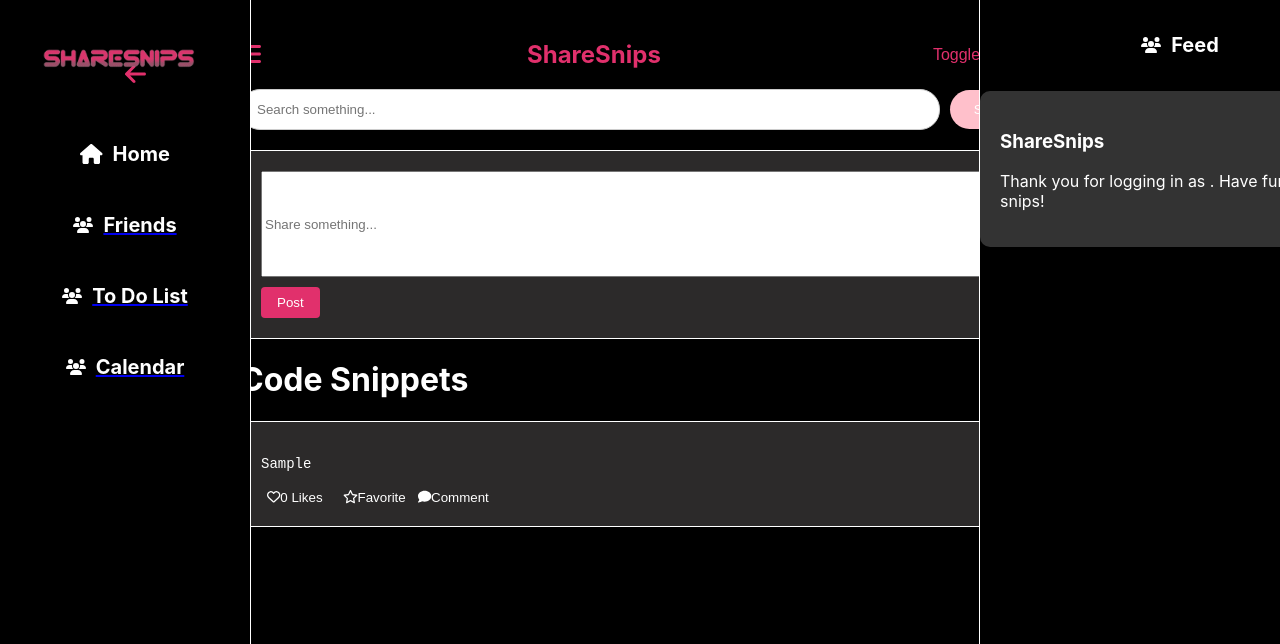
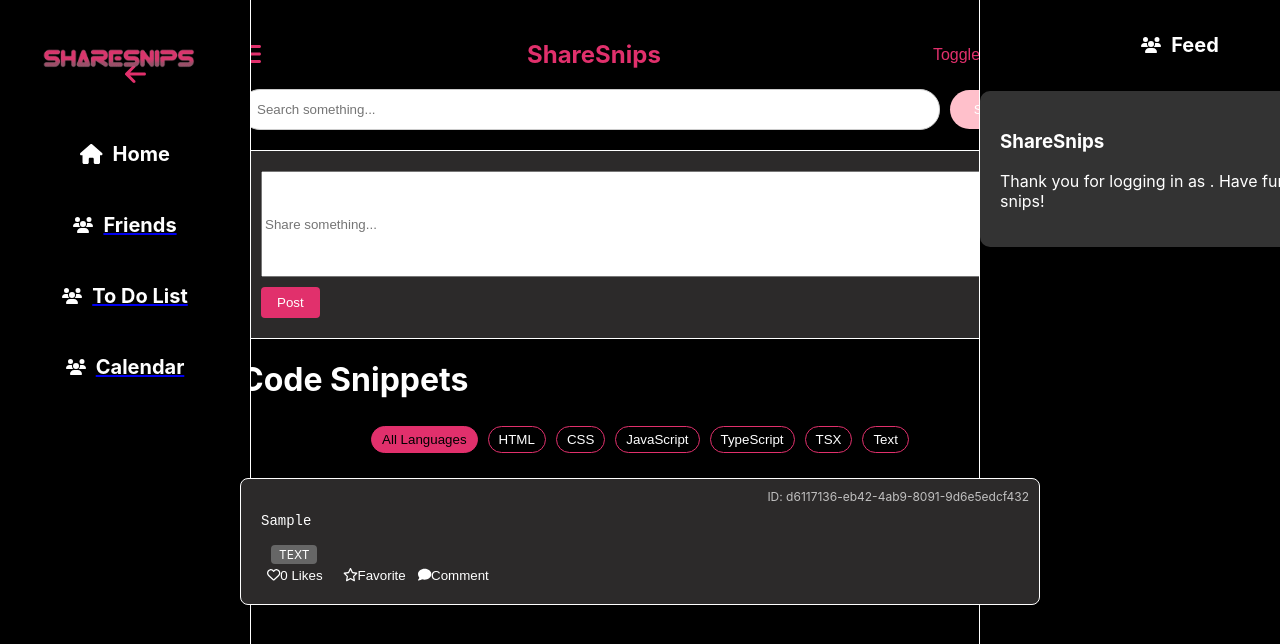
Before and after one commit to myzticx/sharesnips, a React (Create React App) app: page /homepage in a window 1280 px wide. Both pictures are taken after typing "Sample" into the empty fields and a click on the button "Post". Shown: the top 644 px of the page. Built offline with nearby package versions, Linux system fonts and the light colour scheme.

Commit message:
reverted abd added back crucial features!

```diff
--- a/src/pages/homepage.tsx
+++ b/src/pages/homepage.tsx
@@ -5,6 +5,7 @@
   faHeart as farHeart,
   faStar as farStar,
 } from "@fortawesome/free-regular-svg-icons";
+
 import { ToastContainer, toast } from "react-toastify";
 import "react-toastify/dist/ReactToastify.css";
 import { Resizable } from "react-resizable";
@@ -19,6 +20,7 @@
   faComment,
   faHouse,
   faBell,
+  faFilter,
 } from "@fortawesome/free-solid-svg-icons";
 import MobileNavbar from "../components/MobileNavbar";
 import { useEffect, useRef } from "react";
@@ -26,12 +28,76 @@
 import logo from "../images/logo.png";
 import friends from "./friends";
 import FavoritesPage from "../components/media/favourited";
+import MainNavbar from "../components/MainNavbar";
+import { ApiResponse } from "../types/api";
 
-// Interface for code snippet
+type HomePageProps = {
+  backendData?: ApiResponse | null; // Make it optional if not always required
+};
+
+function generateGUID() {
+  return "xxxxxxxx-xxxx-4xxx-yxxx-xxxxxxxxxxxx".replace(/[xy]/g, function (c) {
+    const r = (Math.random() * 16) | 0,
+      v = c === "x" ? r : (r & 0x3) | 0x8;
+    return v.toString(16);
+  });
+}
+
+console.log(generateGUID());
+
+type Language = "html" | "css" | "javascript" | "typescript" | "tsx" | "text";
+
+// Update the detectLanguage function to return the Language type
+export const detectLanguage = (code: string): Language => {
+  const trimmedCode = code.trim().replace(/\r\n/g, "\n");
+
+  // HTML detection
+  if (/<[a-z][\s\S]*>/i.test(trimmedCode)) {
+    if (
+      /<!DOCTYPE html>|<\/?(html|head|body|div|p|span)[\s>]/i.test(trimmedCode)
+    ) {
+      return "html";
+    }
+    if (/<\/?[A-Z][a-zA-Z]*[\s>]|{[^}]*}/.test(trimmedCode)) {
+      return "tsx";
+    }
+    return "html";
+  }
+
+  // CSS detection
+  if (
+    /^[^{]*\{[^}]*\}/.test(trimmedCode) &&
+    /(color|margin|padding|font|width|height):[^;]*;/.test(trimmedCode)
+  ) {
+    return "css";
+  }
+
+  // JavaScript/TypeScript detection
+  if (
+    /(^|\s)(function|const|let|var|interface|type)\s/.test(trimmedCode) ||
+    /=>|import\s|export\s/.test(trimmedCode)
+  ) {
+    if (/<\/?[A-Z][a-zA-Z]*>|React\./.test(trimmedCode)) {
+      return "tsx";
+    }
+    if (
+      /:\s*(string|number|boolean|any)\s*[;=]|interface\s|type\s/.test(
+        trimmedCode
+      )
+    ) {
+      return "typescript";
+    }
+    return "javascript";
+  }
+
+  // Default to text if no matches
+  return "text";
+};
+
 interface CodeSnippet {
-  id: number;
+  id: string;
   code: string;
-  language: string;
+  language: Language; // Now using our defined type
   likes: number;
   liked: boolean;
   favorited: boolean;
@@ -40,6 +106,7 @@
     list: string[];
   };
   showCommentSection: boolean;
+  timestamp: number; // Added timestamp for sorting/filtering
 }
 
 const Footer = styled.footer`
@@ -159,15 +226,24 @@
   color: ${(props) => props.theme.text};
 `;
 
+const SnippetId = styled.div`
+  position: absolute;
+  top: 10px;
+  right: 10px;
+  font-size: 12px;
+  color: ${(props) => props.theme.text};
+  opacity: 0.7;
+`;
+
 const CodeSnippetCard = styled.div`
-  background-color: ${(props) =>
-    props.theme.cardBackground}; /* Set the background color for each post */
+  background-color: ${(props) => props.theme.cardBackground};
   color: ${(props) => props.theme.text};
   border-radius: 8px;
   box-shadow: 0 2px 4px rgba(0, 0, 0, 0.1);
   padding: 20px;
   margin-bottom: 20px;
   border: 1px solid ${(props) => props.theme.borderColor};
+  position: relative; // Add this to make absolute positioning work for child elements
 `;
 
 const Hamburger = styled.div`
@@ -176,7 +252,7 @@
   color: ${(props) => props.theme.accent};
 
   @media (max-width: 768px) {
-    display: block; /* Display the hamburger on screens <= 768px */
+    display: none; /* Display the hamburger on screens <= 768px */
     position: absolute;
     top: 20px;
     left: 0px;
@@ -275,6 +351,15 @@
   cursor: pointer;
 `;
 
+const PreviewContainer = styled.div`
+  border: 1px solid ${(props) => props.theme.borderColor};
+  border-radius: 8px;
+  padding: 15px;
+  margin: 10px 0;
+  background-color: white;
+  color: black;
+`;
+
 const Header = styled.header`
   display: flex;
   justify-content: space-between;
@@ -293,7 +378,7 @@
 
   @media (max-width: 768px) {
     font-size: 20px;
-    margin-left: 85px;
+    margin-left: 5px;
   }
 `;
 
@@ -312,6 +397,11 @@
   border: 1px solid #ccc; /* Example border color */
   margin-bottom: 10px;
   outline: none; /* Remove outline on focus */
+`;
+
+const LanguageButton = styled.button`
+  border-radius: 5px;
+  color: white;
 `;
 
 const SendButton = styled.button`
@@ -335,6 +425,56 @@
   margin-top: 10px;
 `;
 
+const LanguageTag = styled.span<{ language: Language }>`
+  display: inline-block;
+  padding: 2px 8px;
+  border-radius: 4px;
+  font-size: 12px;
+  margin-left: 10px;
+  background-color: ${(props) => {
+    switch (props.language) {
+      case "html":
+        return "#e34c26";
+      case "css":
+        return "#264de4";
+      case "javascript":
+        return "#f0db4f";
+      case "typescript":
+        return "#007acc";
+      case "tsx":
+        return "#61dafb";
+      default:
+        return "#666";
+    }
+  }};
+  color: ${(props) => (props.language === "javascript" ? "black" : "white")};
+`;
+
+const FilterButton = styled.button<{ active: boolean }>`
+  margin: 5px;
+  padding: 5px 10px;
+  border-radius: 15px;
+  border: 1px solid ${(props) => props.theme.accent};
+  background-color: ${(props) =>
+    props.active ? props.theme.accent : "transparent"};
+  color: ${(props) =>
+    props.active ? props.theme.background : props.theme.text};
+  cursor: pointer;
+  transition: all 0.2s ease;
+
+  &:hover {
+    background-color: ${(props) => props.theme.accent};
+    color: ${(props) => props.theme.background};
+  }
+`;
+
+const FilterContainer = styled.div`
+  display: flex;
+  flex-wrap: wrap;
+  margin-bottom: 20px;
+  justify-content: center;
+`;
+
 const getHeartIcon = (liked: boolean) => (liked ? faHeart : farHeart);
 const getStarIcon = (favorited: boolean) => (favorited ? faStar : farStar);
 
@@ -345,16 +485,15 @@
   const [commentInput, setCommentInput] = useState("");
   const [currentTime, setCurrentTime] = useState(new Date());
   const [notifications, setNotifications] = useState<string[]>([]);
-  const [username, setUsername] = useState<string>(""); // Define the state with string type
+  const [username, setUsername] = useState<string>("");
+  const [filter, setFilter] = useState<Language | "all">("all");
 
   const setLoggedInUsername = (name: string) => {
-    // Specify the type for 'name' parameter as string
     setUsername(name);
   };
 
   useEffect(() => {
     setSnippetList(snippets);
-    // Update the current time every second
     const interval = setInterval(() => {
       setCurrentTime(new Date());
     }, 1000);
@@ -362,17 +501,28 @@
     return () => clearInterval(interval);
   }, [snippets]);
 
-  const handleComment = (id: number) => {
+  const canPreview = (code: string, language: Language) => {
+    return language === "html" && /<[a-z][\s\S]*>/i.test(code);
+  };
+
+  const renderPreview = (code: string) => {
+    return (
+      <PreviewContainer>
+        <div dangerouslySetInnerHTML={{ __html: code }} />
+      </PreviewContainer>
+    );
+  };
+
+  const handleComment = (id: string) => {
     const updatedSnippets = snippetList.map((snippet) => {
       if (snippet.id === id) {
         return {
           ...snippet,
-          showCommentSection: !snippet.showCommentSection, // Toggle the comment section visibility
+          showCommentSection: !snippet.showCommentSection,
         };
       }
       return snippet;
     });
-
     setSnippetList(updatedSnippets);
   };
 
@@ -400,11 +550,11 @@
     }
   };
 
-  const handleLike = (id: number) => {
+  const handleLike = (id: string) => {
     const updatedSnippets = snippetList.map((snippet) => {
       if (snippet.id === id) {
         const newNotification = `Your post has received a like!`;
-        toast.success(newNotification); // Use toast to display success message
+        toast.success(newNotification);
         return {
           ...snippet,
           liked: !snippet.liked,
@@ -413,16 +563,15 @@
       }
       return snippet;
     });
-
     setSnippetList(updatedSnippets);
   };
 
-  const handleAddComment = (id: number) => {
+  const handleAddComment = (id: string) => {
     const updatedSnippets = snippetList.map((snippet) => {
       if (snippet.id === id && commentInput.trim() !== "") {
-        const newComment = `${username}: ${commentInput}`; // Add username to the comment
+        const newComment = `${username}: ${commentInput}`;
         const updatedCommentsList = [...snippet.comments.list, newComment];
-        toast.success("Comment posted successfully!"); // Use toast to display success message
+        toast.success("Comment posted successfully!");
         return {
           ...snippet,
           comments: {
@@ -430,37 +579,95 @@
             count: snippet.comments.count + 1,
             list: updatedCommentsList,
           },
-          showCommentSection: false, // Hide the comment section after adding a comment
+          showCommentSection: true,
         };
       }
       return snippet;
     });
-
     setSnippetList(updatedSnippets);
-    setCommentInput(""); // Clear the comment input after submitting
+    setCommentInput("");
   };
 
-  const handleFavorite = (id: number) => {
+  const handleFavorite = (id: string) => {
     const updatedSnippets = snippetList.map((snippet) => {
       if (snippet.id === id) {
         const message = snippet.favorited
           ? "Removed from favorites"
           : "Added to favorites";
-        toast.success(message); // Use toast to display success message
+        toast.success(message);
         return { ...snippet, favorited: !snippet.favorited };
       }
       return snippet;
     });
-
     setSnippetList(updatedSnippets);
   };
 
+  const filteredSnippets =
+    filter === "all"
+      ? snippetList
+      : snippetList.filter((snippet) => snippet.language === filter);
+
   return (
     <div>
-      {snippetList.map((snippet) => (
+      <FilterContainer>
+        <FilterButton
+          active={filter === "all"}
+          onClick={() => setFilter("all")}
+        >
+          All Languages
+        </FilterButton>
+        <FilterButton
+          active={filter === "html"}
+          onClick={() => setFilter("html")}
+        >
+          HTML
+        </FilterButton>
+        <FilterButton
+          active={filter === "css"}
+          onClick={() => setFilter("css")}
+        >
+          CSS
+        </FilterButton>
+        <FilterButton
+          active={filter === "javascript"}
+          onClick={() => setFilter("javascript")}
+        >
+          JavaScript
+        </FilterButton>
+        <FilterButton
+          active={filter === "typescript"}
+          onClick={() => setFilter("typescript")}
+        >
+          TypeScript
+        </FilterButton>
+        <FilterButton
+          active={filter === "tsx"}
+          onClick={() => setFilter("tsx")}
+        >
+          TSX
+        </FilterButton>
+        <FilterButton
+          active={filter === "text"}
+          onClick={() => setFilter("text")}
+        >
+          Text
+        </FilterButton>
+      </FilterContainer>
+
+      {filteredSnippets.map((snippet) => (
         <CodeSnippetCard key={snippet.id}>
+          <SnippetId>ID: {snippet.id}</SnippetId>
+          {canPreview(snippet.code, snippet.language) && (
+            <>
+              <h4>Preview:</h4>
+              {renderPreview(snippet.code)}
+            </>
+          )}
           <div>
             <PreCode>{snippet.code}</PreCode>
+            <LanguageTag language={snippet.language}>
+              {snippet.language.toUpperCase()}
+            </LanguageTag>
           </div>
           <LikeButton
             liked={snippet.liked}
@@ -616,27 +823,30 @@
   margin-bottom: 20px; /* Margin to separate from other elements */
 `;
 
-const InstagramCodeClone: React.FC = () => {
+export default function HomePage({ backendData }: HomePageProps) {
   const [snippetInput, setSnippetInput] = useState("");
   const [postedSnippets, setPostedSnippets] = useState<CodeSnippet[]>([]);
-  const [currentTheme, setCurrentTheme] = useState(darkTheme); // Set dark theme as the initial theme
+  const [currentTheme, setCurrentTheme] = useState(darkTheme);
   const [isSidebarOpen, setIsSidebarOpen] = useState(true);
   const [hasNotifications, setHasNotifications] = useState(false);
   const [isLoggedIn, setIsLoggedIn] = useState(false);
   const [notifications, setNotifications] = useState<string[]>([]);
-  const [favoritedSnippets, setFavoritedSnippets] = useState<CodeSnippet[]>([]); // State for favorited snippets
+  const [favoritedSnippets, setFavoritedSnippets] = useState<CodeSnippet[]>([]);
+  const [username, setUsername] = useState<string>("");
 
   const handlePostSnippet = () => {
     if (snippetInput.trim() !== "") {
+      const detectedLanguage = detectLanguage(snippetInput);
       const newSnippet: CodeSnippet = {
-        id: Date.now(),
+        id: generateGUID(),
         code: snippetInput.trim(),
-        language: "Any",
+        language: detectedLanguage,
         likes: 0,
         liked: false,
         favorited: false,
         comments: { count: 0, list: [] },
-        showCommentSection: false, // Add the showCommentSection property
+        showCommentSection: false,
+        timestamp: Date.now(),
       };
       setPostedSnippets([newSnippet, ...postedSnippets]);
       setSnippetInput("");
@@ -663,10 +873,8 @@
   ) => {
     setWidth(size.width);
   };
-  const [username, setUsername] = useState<string>(""); // Define the state with string type
 
   const setLoggedInUsername = (name: string) => {
-    // Specify the type for 'name' parameter as string
     setUsername(name);
   };
 
@@ -676,11 +884,9 @@
 
   const handleProfileClick = () => {
     if (isLoggedIn) {
-      setLoggedInUsername("User123"); // Set the username here
-      // Redirect to myaccount.tsx if logged in
+      setLoggedInUsername("User123");
       return <Link to="/myaccount">My Account</Link>;
     } else {
-      // Redirect to notsignedin.tsx if not logged in
       return <Link to="/notsignedin">Not Signed In</Link>;
     }
   };
@@ -734,8 +940,8 @@
           <Resizable
             width={width}
             height={Infinity}
-            minConstraints={[200, Infinity]} // Minimum width
-            maxConstraints={[600, Infinity]} // Maximum width
+            minConstraints={[200, Infinity]}
+            maxConstraints={[600, Infinity]}
             onResize={handleResize}
           >
             <SecondSidebarContent style={{ width: `${width}px` }}>
@@ -750,7 +956,6 @@
                   snips!
                 </p>
               </ShareSnipsBox>
-              {/* Display notifications within the second sidebar */}
               {notifications.map((notification, index) => (
                 <div key={index}>{notification}</div>
               ))}
@@ -768,14 +973,18 @@
             value={snippetInput}
             onChange={(e) => setSnippetInput(e.target.value)}
           />
+          {snippetInput && (
+            <div style={{ margin: "10px 0", color: currentTheme.accent }}>
+              Detected language: {detectLanguage(snippetInput)}
+            </div>
+          )}
           <PostButton onClick={handlePostSnippet}>Post</PostButton>
         </ShareBox>
         <h1>Code Snippets</h1>
         <CodeSnippetsList snippets={[...initialSnippets, ...postedSnippets]} />
       </Container>
+      {backendData?.message && <p>Backend says: {backendData.message}</p>}
       <MobileNavbar />
     </ThemeProvider>
   );
-};
-
-export default InstagramCodeClone;
+}
--- /dev/null
+++ b/src/types/api.ts
@@ -0,0 +1,10 @@
+// types/api.ts
+export type ApiResponse = {
+  message: string;
+  // Add other fields if your backend returns more data
+};
+
+// Optional: Error type
+export type ApiError = {
+  error: string;
+};
```
Also changed, not shown: src/App.tsx (+44 -7 lines), src/hooks/useFetch.ts (added, +34 -0 lines).
